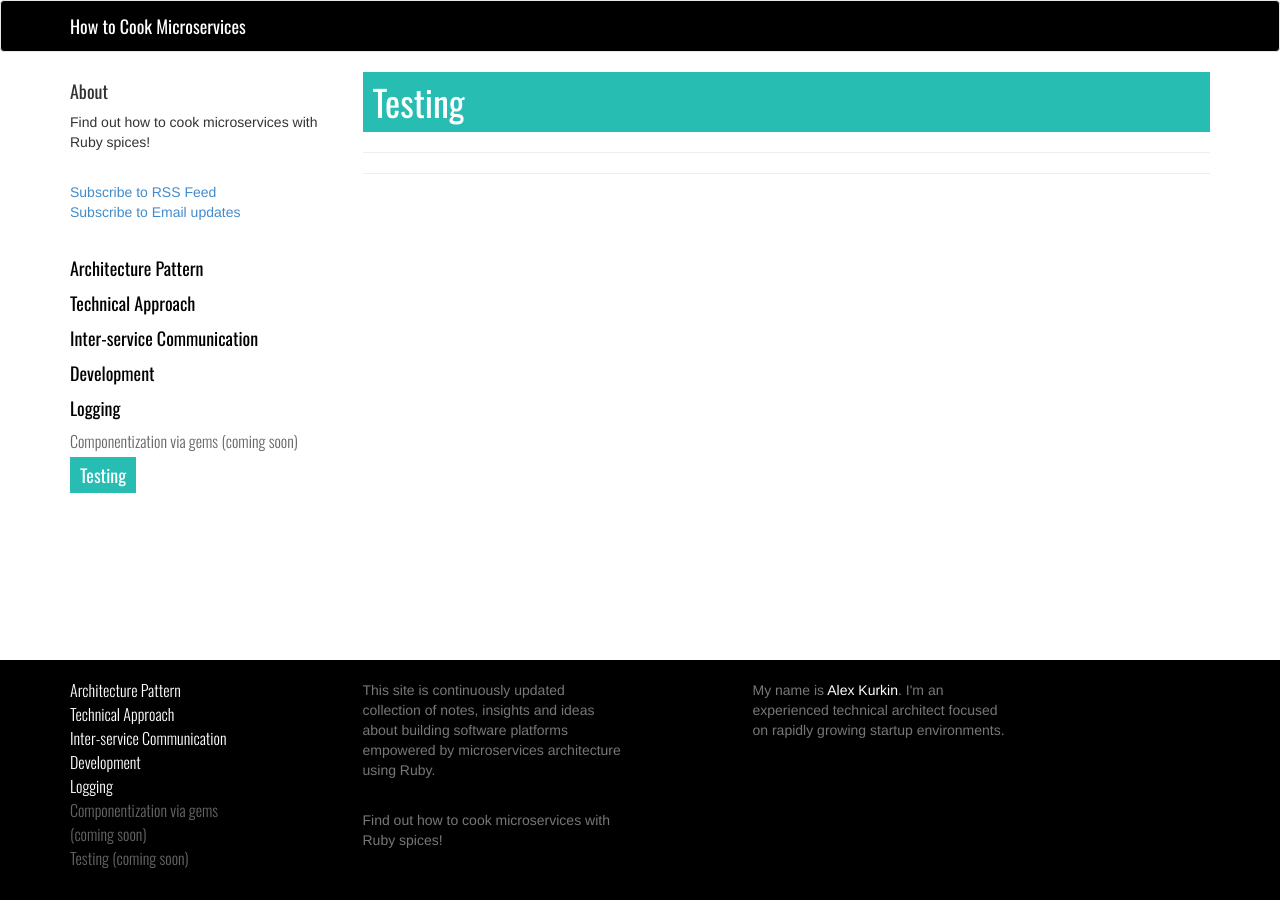
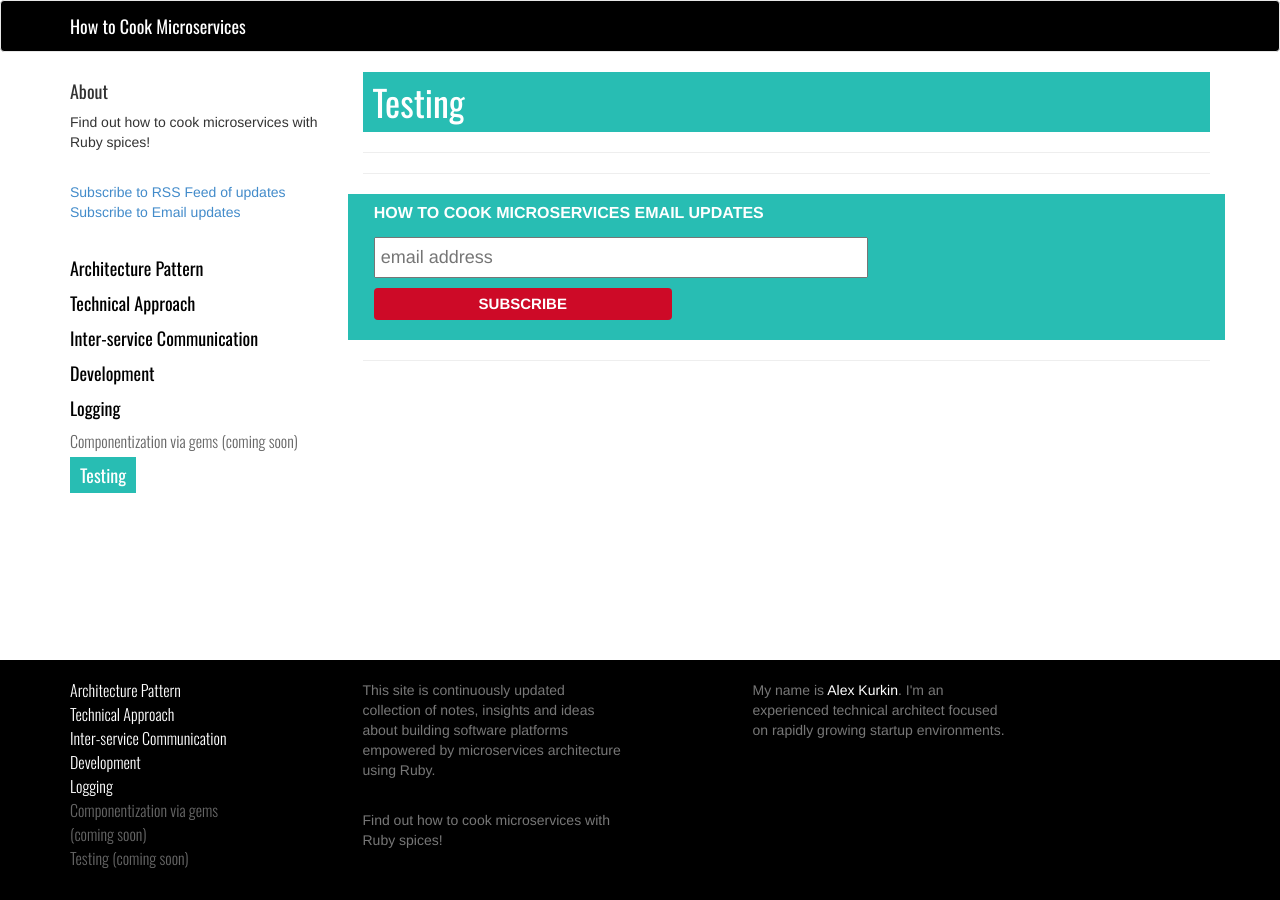
Before and after one commit to avgx/howtocookmicroservices.github.io, a Jekyll site: the page built from _posts/2014-11-01-testing.markdown, in a window 1280 px wide. Built offline with Jekyll 4.4.1, drawn with Linux system fonts in a browser that asks for light colours; comment, search, counter and statistics services are not loaded.

Commit message:
add subscription form

```diff
--- a/_includes/head.html
+++ b/_includes/head.html
@@ -2,16 +2,12 @@
     <meta charset="utf-8">
     <meta name="viewport" content="width=device-width initial-scale=1" />
     <meta http-equiv="X-UA-Compatible" content="IE=edge">
-    <meta name="google-site-verification" content="vSn1xvfaT63qdT9H5H7GMHlwHQX__o1wEgfPR--bP74" />
 
     <title>{% if page.title %}{{ page.title }} - {{site.title}}{% else %}{{ site.title }}{% endif %}</title>
     <meta name="description" content="{{ site.description }}">
 
-    <!-- <link rel="stylesheet" href="{{ "/css/main.css" | prepend: site.baseurl }}"> -->
     <link rel="stylesheet" href="{{ "/css/bootstrap.min.css" | prepend: site.baseurl }}">
-    <!-- <link rel="stylesheet" href="{{ "/css/style.css" | prepend: site.baseurl }}"> -->
     <link rel="stylesheet" href="{{ "/css/theme.css" | prepend: site.baseurl }}">
-    <!-- <link rel="stylesheet" href="{{ "/css/bootstrap-theme.min.css" | prepend: site.baseurl }}"> -->
     <link rel="canonical" href="{{ page.url | replace:'index.html','' | prepend: site.baseurl | prepend: site.url }}">
 
     <link href='http://fonts.googleapis.com/css?family=Oswald:400,300,700' rel='stylesheet' type='text/css'>
--- a/_layouts/default.html
+++ b/_layouts/default.html
@@ -15,7 +15,7 @@
             <p>{{ site.tag_line }}</p>
             <p class="hidden">{{ site.description }}</p>
             <br/>
-            <a href="/feed.xml" title="Subscribe to the How To Cook Microservices RSS Feed">Subscribe to RSS Feed</a>
+            <a href="/feed.xml" title="Subscribe to the How To Cook Microservices RSS Feed">Subscribe to RSS Feed of updates</a>
             <br/>
             <a href="#subscribe" title="Subscribe to How To Cook Microservices Email updates">Subscribe to Email updates</a>
           </div>
--- a/_layouts/post.html
+++ b/_layouts/post.html
@@ -15,6 +15,22 @@ layout: default
 
   <hr/>
 
+  <div class="row" id="subscribe">
+    <div id="mc_embed_signup">
+      <form action="//alexkurkin.us10.list-manage.com/subscribe/post?u=9a259809c83fdfaa287808b4f&amp;id=a5c03d020a" method="post" id="mc-embedded-subscribe-form" name="mc-embedded-subscribe-form" class="validate" target="_blank" novalidate>
+        <div id="mc_embed_signup_scroll">
+          <label for="mce-EMAIL">HOW TO COOK MICROSERVICES EMAIL UPDATES</label>
+          <input type="email" value="" name="EMAIL" class="email" id="mce-EMAIL" placeholder="email address" required>
+          <!-- real people should not fill this in and expect good things - do not remove this or risk form bot signups-->
+          <div style="position: absolute; left: -5000px;"><input type="text" name="b_9a259809c83fdfaa287808b4f_a5c03d020a" tabindex="-1" value=""></div>
+          <div class="clear"><input type="submit" value="SUBSCRIBE" name="subscribe" id="mc-embedded-subscribe" class="button"></div>
+        </div>
+      </form>
+    </div>
+  </div>
+
+  <hr/>
+
    <div id="disqus_thread"></div>
     <script type="text/javascript">
         var disqus_shortname = 'howtocookmicroservices';
--- /dev/null
+++ b/_sass/_signup.scss
@@ -0,0 +1,109 @@
+#mc_embed_signup {
+  form {
+    display: block;
+    position: relative;
+    text-align: left;
+    padding: 10px 0 10px 3%
+   }
+
+   h2 {
+     // font-weight: bold;
+     padding: 0;
+     margin: 15px 0;
+     font-size: 1.4em;
+  }
+  input[type=checkbox] {
+    -webkit-appearance: checkbox;
+  }
+  input[type=radio] {
+    -webkit-appearance: radio;
+  }
+
+  .button {
+    clear: both;
+    background-color: #CD0A27;
+    border: 0 none;
+    border-radius: 4px;
+    color: #FFFFFF;
+    cursor: pointer;
+    display: inline-block;
+    font-size: 15px;
+    font-weight: bold;
+    height: 32px;
+    line-height: 32px;
+    margin: 0 5px 10px 0;
+    padding: 0;
+    text-align: center;
+    text-decoration: none;
+    vertical-align: top;
+    white-space: nowrap;
+    width: auto;
+  }
+  .button: hover {
+    background-color: #d84141;
+  }
+  .small-meta {
+    font-size: 11px;
+  }
+  .nowrap {
+    white-space: nowrap;
+  }
+  .clear {
+    clear: none;
+    display: inline;
+  }
+  label {
+    display: block;
+    font-size: 16px;
+    padding-bottom: 10px;
+    font-weight: bold;
+  }
+  input.email {
+    display: block;
+    padding: 8px 0;
+    margin: 0 4% 10px 0;
+    text-indent: 5px;
+    width: 58%;
+    min-width: 130px;
+    color: #000;
+  }
+  input.button {
+    display: block;
+    width: 35%;
+    margin: 0 0 10px 0;
+    min-width: 90px;
+  }
+  div#mce-responses {
+    float: left;
+    top: -1.4em;
+    padding: 0em .5em 0em .5em;
+    overflow: hidden;
+    width: 90%;
+    margin: 0 5%;
+    clear: both;
+  }
+  div.response {
+    margin: 1em 0;
+    padding: 1em .5em .5em 0;
+    font-weight: bold;
+    float: left;
+    top: -1.5em;
+    z-index: 1;
+    width: 80%;
+  }
+  #mce-error-response {
+    display: none;
+  }
+  #mce-success-response {
+    color: #529214;
+    display: none;
+  }
+  label.error {
+    display: block;
+    float: none;
+    width: auto;
+    margin-left: 1.05em;
+    text-align: left;
+    padding: .5em 0;
+  }
+}
--- a/css/main.scss
+++ b/css/main.scss
@@ -39,11 +39,10 @@ $on-laptop:        800px;
     }
 }
 
-
-
 // Import partials from `sass_dir` (defaults to `_sass`)
 @import
         "base",
         "layout",
+        "signup",
         "syntax-highlighting"
 ;
--- a/css/theme.scss
+++ b/css/theme.scss
@@ -2,6 +2,8 @@
 # Only the main Sass file needs front matter (the dashes are enough)
 ---
 @charset "utf-8";
+
+@import 'signup';
 
 $base-bright-color: #28bdb3;
 $base-secondary-color: #CD0A27;
@@ -291,3 +293,10 @@ h1.about {
     }
   }
 }
+
+#mc_embed_signup {
+  background: $base-bright-color;
+  clear: left;
+  color: #fff;
+  font: 18px $base-font-family;
+}
```
Also changed, not shown: about.md (deleted, +0 -11 lines).
